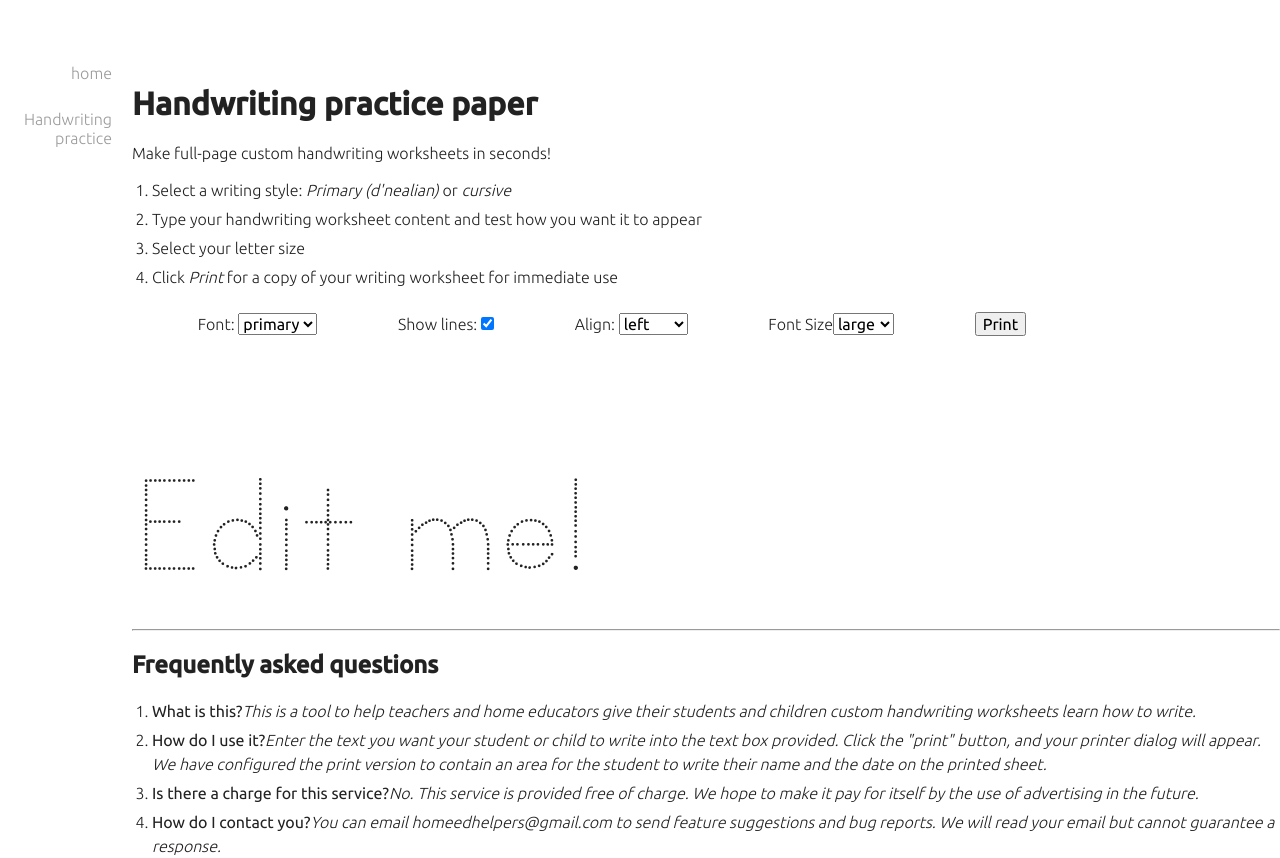
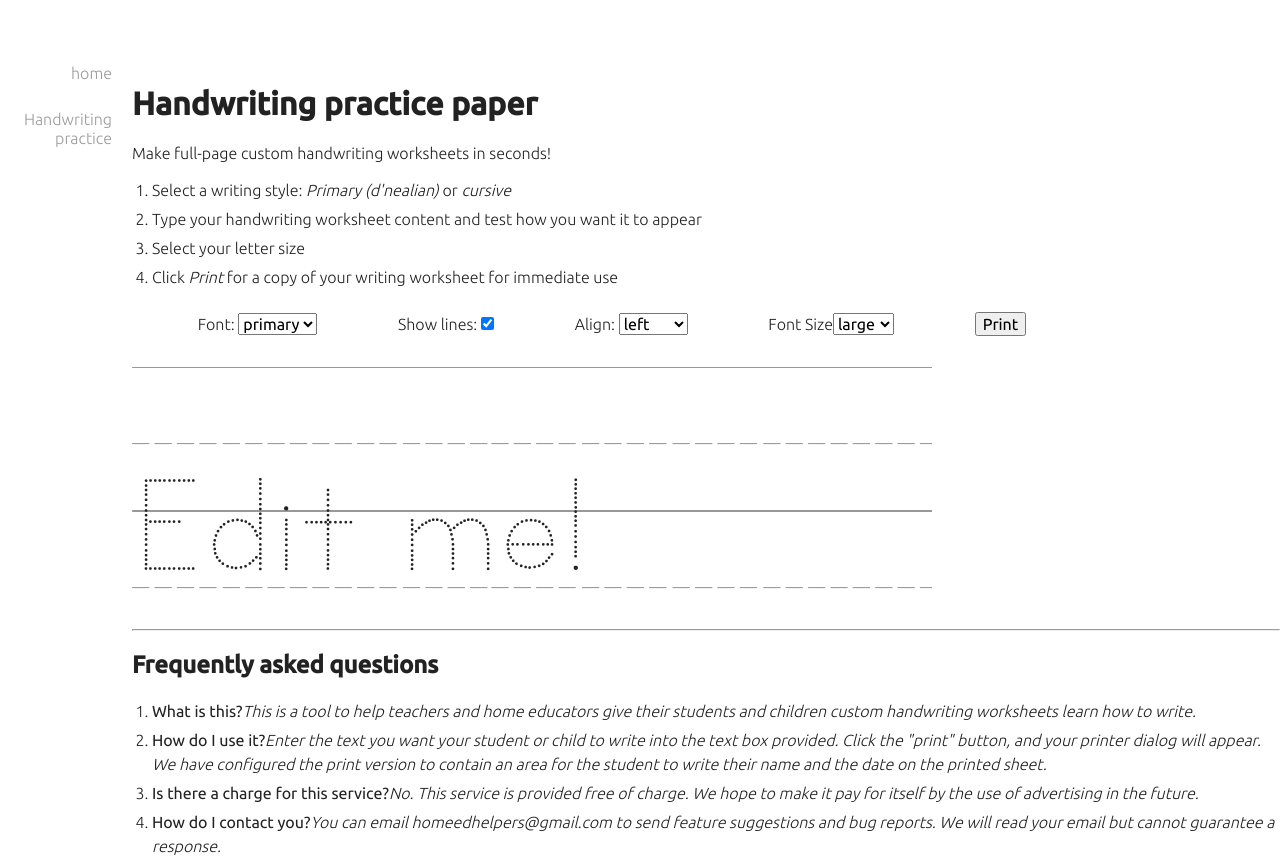
Before and after one commit to endymion1818/homeedhelpers-fe-v2, a Next.js app: page /handwriting-practice-paper in a window 1280 px wide. Built offline with nearby package versions, Linux system fonts and the light colour scheme.

Commit message:
fix show & hide lines

```diff
--- a/src/components/HandwritingPractice/HandwritingPractice.tsx
+++ b/src/components/HandwritingPractice/HandwritingPractice.tsx
@@ -53,6 +53,7 @@ const Select = ({ values, callback, selected }) => {
   }
 
 const HandwritingPractice = () => {
+    // TODO: state not updating sometimes
     const [font, setFont] = React.useState(fontStyles[0].name)
     const [scale, setScale] = React.useState(lineScales[0].name)
     const [textAlignment, setTextAlign] = React.useState(alignmentStyles[0].name)
@@ -63,15 +64,9 @@ const HandwritingPractice = () => {
         styles[font],
         styles[scale],
         styles[textAlignment],
-        showLines ? 'plain' : 'lined'
+        showLines ? styles['lined'] : styles['plain']
     )
 
-    const printHandler:React.MouseEventHandler<HTMLElement> = function() {
-        // TODO: fix this
-        if (typeof window !== 'undefined') {
-            window.print
-        }
-    }
     return (
         <div className="container">
             <h1>Handwriting practice paper</h1>
@@ -107,7 +102,7 @@ const HandwritingPractice = () => {
                     <Select values={lineScales} callback={setScale} selected={lineScales[0]} />
                 </fieldset>
                 <fieldset className={styles.fieldset}>
-                    <button onClick={printHandler}>Print</button>
+                    <button onClick={() => window.print}>Print</button>
                 </fieldset>
             </div>
             <div id={styles.printarea}>
@@ -115,7 +110,7 @@ const HandwritingPractice = () => {
                     <p>Student name: ______________________</p>
                     <p>Date: ___________</p>
                 </section>
-                <p className={classes}>Edit me!</p>
+                <p className={classes} contentEditable="true">Edit me!</p>
             </div>
             <hr/>
         <h2>Frequently asked questions</h2>
--- a/src/components/HandwritingPractice/stylesheet.module.scss
+++ b/src/components/HandwritingPractice/stylesheet.module.scss
@@ -67,11 +67,19 @@
         font-size: 152px;
         line-height: 1.2;
         padding-top: 72px;
+
+        &.lined {
+            background-image: url(./handwriting-singleline-large.png);
+        }
     }
     &.small {
         font-size: 40px;
         line-height: 1.3;
         padding-top: 40px;
+
+        &.lined {
+            background-image: url(./handwriting-singleline-small.png);
+        }
     }
     &.left {
         text-align: left;
```
